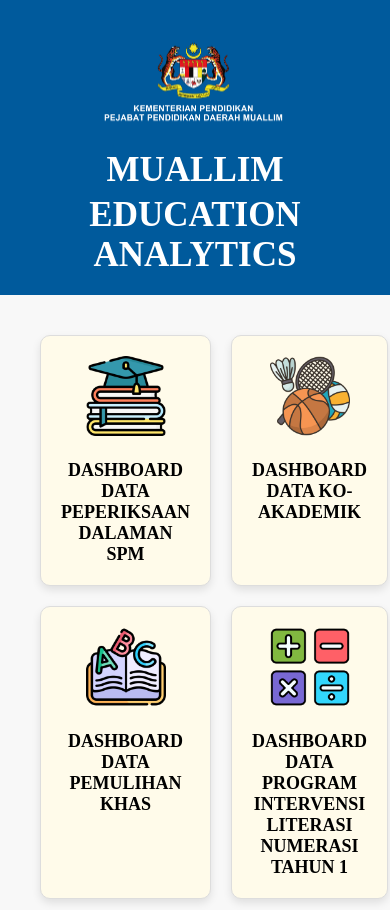
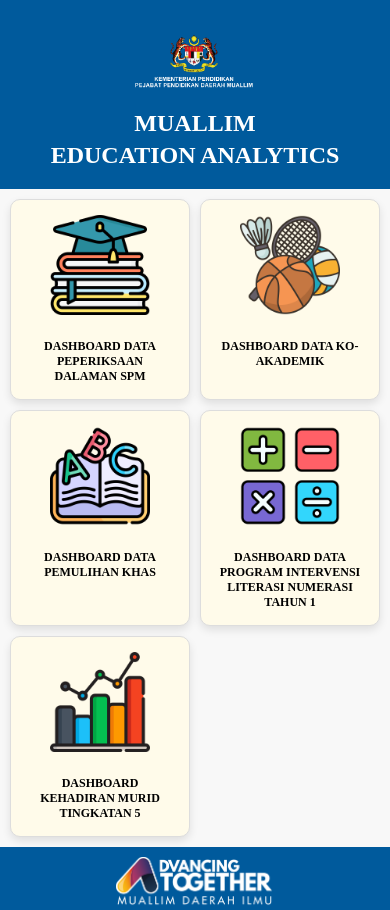
Before and after one commit to PPD-MUALLIM/MuallimDashboard, a plain HTML site: page index.html in a window 390 px wide. Shown: the top 910 px of the page. Drawn offline with Linux system fonts and the light colour scheme.

Commit message:
Update index.html

```diff
--- a/index.html
+++ b/index.html
@@ -8,7 +8,7 @@
         /* General Styles */
         body {
             margin: 0;
-            font-family: Lora, San-serif;
+            font-family: Lora;
             background-color: #f8f8f8;
             text-align: center;
         }
@@ -32,7 +32,7 @@
         }
 
         header h2 {
-            margin: 0px;
+            margin: 0;
             font-size: 35px;
         }
 
@@ -53,9 +53,10 @@
         /* Card Container */
         .card-container {
             display: grid;
+            //grid-template-columns: repeat(auto-fit, minmax(250px, 1fr));
 	    grid-template-columns: 1fr 1fr;
             gap: 20px;
-            padding: 40px;
+            padding: 20px;
             max-width: 1200px;
             margin: 0 auto;
         }
@@ -74,12 +75,12 @@
         }
 
         .card img {
-            width: 80px;
+            width: 60px;
             margin-bottom: 10px;
         }
 
         .card h3 {
-            font-size: 18px;
+            font-size: 16px;
             margin: 10px 0 0;
             font-weight: bold;
         }
@@ -93,10 +94,49 @@
             text-decoration: none;
         }
 
-        /* Logo */
-        .logo {
-            display: block;
-            margin: 0 auto 10px;
+        /* Responsive Header Font Sizes */
+        @media (max-width: 768px) {
+            header h1 {
+                font-size: 24px;
+            }
+
+            header h2 {
+                font-size: 24px;
+            }
+
+            header img {
+                height: 80px;
+            }
+        }
+
+        /* Responsive Card Sizes */
+        @media (max-width: 768px) {
+            .card img {
+                width: 100px;
+            }
+
+            .card h3 {
+                font-size: 14px;
+            }
+        }
+
+        @media (max-width: 480px) {
+            .card-container {
+                padding: 10px;
+                gap: 10px;
+            }
+
+            .card {
+                padding: 15px;
+            }
+
+            .card img {
+                width: 100px;
+            }
+
+            .card h3 {
+                font-size: 12px;
+            }
         }
     </style>
 </head>
@@ -137,7 +177,7 @@
 
         <!-- Card 5: Clickable -->
         <a href="DASHBOARD KEHADIRAN MURID TINGKATAN 5.html" class="card">
-            <img src="GRAPH.png" alt="Literacy Dashboard">
+            <img src="GRAPH.png" alt="Attendance Dashboard">
             <h3>DASHBOARD KEHADIRAN MURID TINGKATAN 5</h3>
         </a>
     </div>
```
Lines whose indentation alone changed are shown as unchanged.
